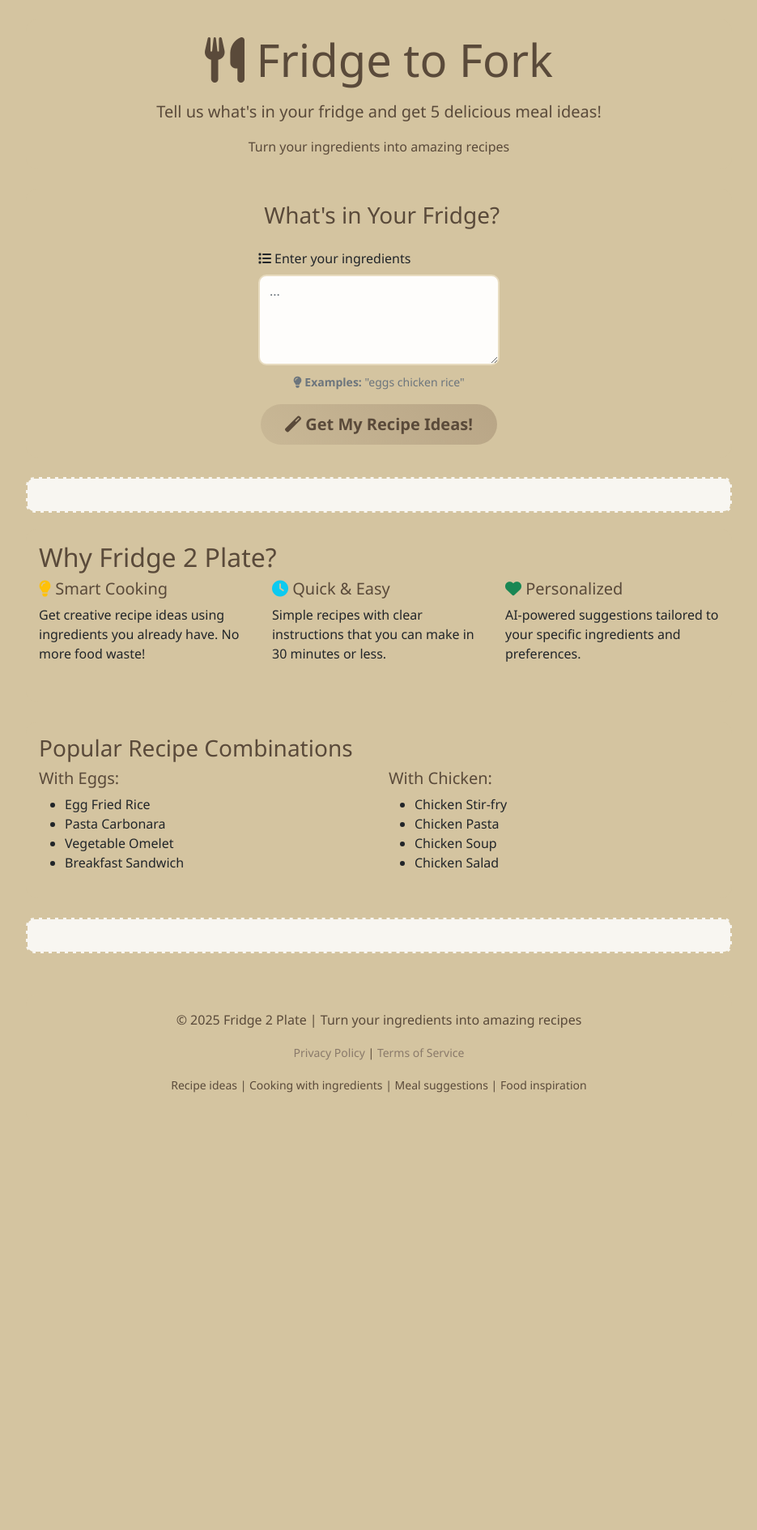
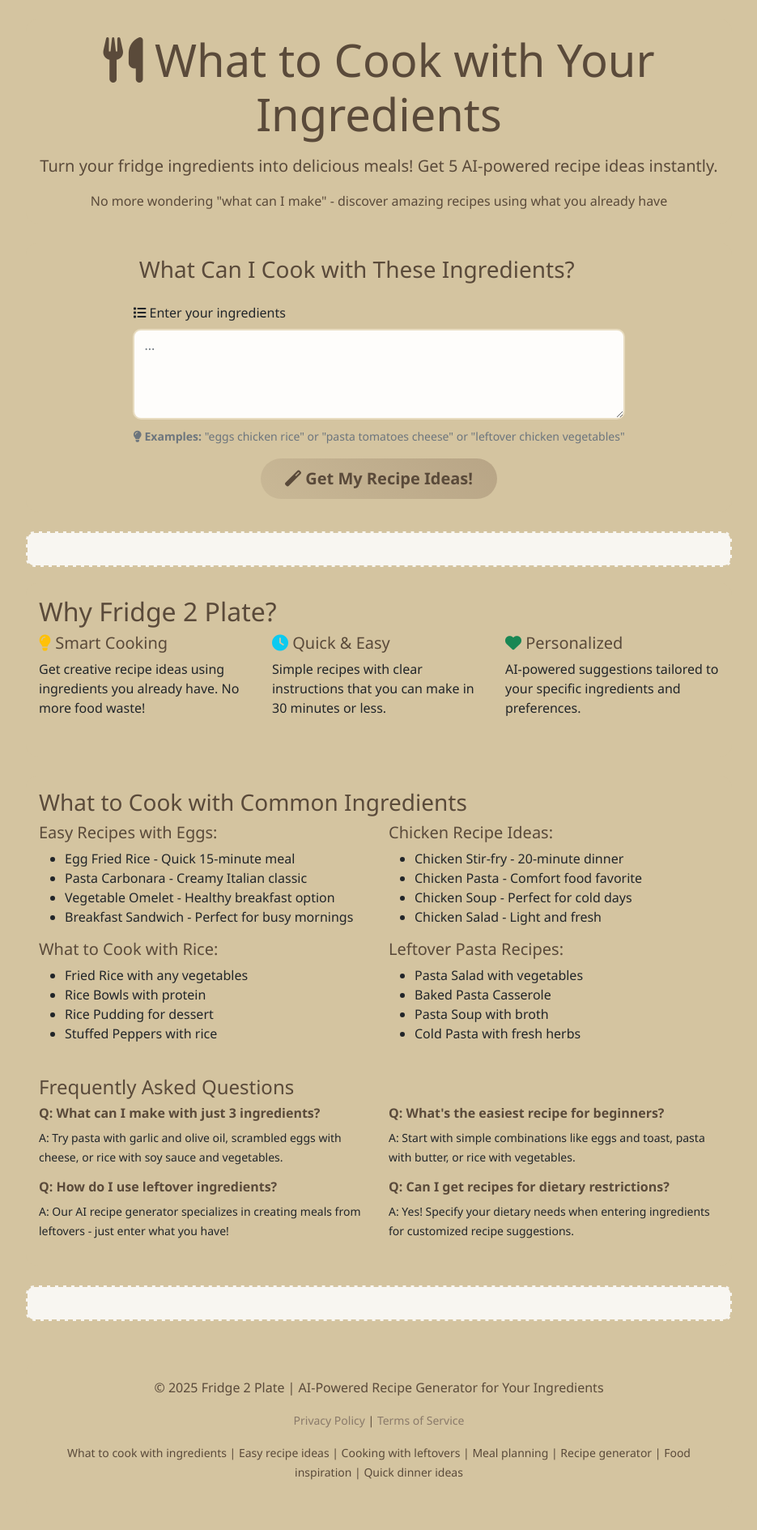
Before and after one commit to chuneappdev/brokeMealApp, a Flask app: page / in a window 1280 px wide. Shown: the whole page at 81% size, without its empty margins (172-1107 px from the left). Before the commit the page ends 1349 px from the top, so only its background shows below. Run offline with Flask 3, Linux system fonts and the light colour scheme.

Commit message:
Major SEO optimization: enhanced keywords, structured data, FAQ section, and content expansion

```diff
--- a/templates/index.html
+++ b/templates/index.html
@@ -3,24 +3,49 @@
 <head>
     <meta charset="UTF-8">
     <meta name="viewport" content="width=device-width, initial-scale=1.0">
-    <title>Fridge 2 Plate - What to Cook with Your Ingredients</title>
-    <meta name="description" content="Enter your fridge ingredients and get 5 delicious meal ideas. Perfect recipe suggestions based on what you already have!">
-    <meta name="keywords" content="recipe ideas, cooking with ingredients, what to cook, meal suggestions, fridge ingredients">
+    <title>What to Cook with Your Ingredients - Recipe Ideas | Fridge 2 Plate</title>
+    <meta name="description" content="Enter your fridge ingredients and get 5 delicious meal ideas instantly. AI-powered recipe suggestions using ingredients you already have. No food waste, endless possibilities!">
+    <meta name="keywords" content="what to cook with ingredients, recipe ideas, meal suggestions, cooking with leftovers, easy recipes, fridge ingredients, recipe generator, what can I make, food ideas, cooking inspiration, leftover recipes, ingredient-based recipes">
 
     <!-- Open Graph / Facebook -->
     <meta property="og:type" content="website">
     <meta property="og:url" content="https://web-production-40a36.up.railway.app/">
-    <meta property="og:title" content="Fridge 2 Plate - Recipe Ideas from Your Ingredients">
-    <meta property="og:description" content="Get 5 delicious meal ideas based on ingredients you already have">
+    <meta property="og:title" content="What to Cook with Your Ingredients - AI Recipe Generator">
+    <meta property="og:description" content="Turn your fridge ingredients into amazing meals! Get 5 personalized recipe ideas instantly using AI technology.">
 
     <!-- Twitter -->
     <meta property="twitter:card" content="summary_large_image">
     <meta property="twitter:url" content="https://web-production-40a36.up.railway.app/">
-    <meta property="twitter:title" content="Fridge 2 Plate - Recipe Ideas from Your Ingredients">
-    <meta property="twitter:description" content="Get 5 delicious meal ideas based on ingredients you already have">
+    <meta property="twitter:title" content="What to Cook with Your Ingredients - AI Recipe Generator">
+    <meta property="twitter:description" content="Turn your fridge ingredients into amazing meals! Get 5 personalized recipe ideas instantly using AI technology.">
 
     <!-- Google AdSense -->
      <meta name="google-adsense-account" content="ca-pub-8208278723795169">
+
+    <!-- Structured Data for SEO -->
+    <script type="application/ld+json">
+    {
+        "@context": "https://schema.org",
+        "@type": "WebApplication",
+        "name": "Fridge 2 Plate - Recipe Generator",
+        "description": "AI-powered recipe generator that creates meal ideas from your ingredients",
+        "url": "https://web-production-40a36.up.railway.app/",
+        "applicationCategory": "FoodEstablishmentReservation",
+        "operatingSystem": "Any",
+        "offers": {
+            "@type": "Offer",
+            "price": "0",
+            "priceCurrency": "USD"
+        },
+        "featureList": [
+            "Recipe ideas from ingredients",
+            "AI-powered meal suggestions",
+            "Leftover ingredient recipes",
+            "Quick dinner ideas",
+            "Easy cooking inspiration"
+        ]
+    }
+    </script>
 
     <script async src="https://pagead2.googlesyndication.com/pagead/js/adsbygoogle.js?client=ca-pub-8208278723795169" crossorigin="anonymous"></script>
 
@@ -268,10 +293,10 @@
         <div class="card header-card mb-4">
             <div class="card-body">
                 <h1 class="display-4 mb-3">
-                    <i class="fas fa-utensils"></i> Fridge to Fork
+                    <i class="fas fa-utensils"></i> What to Cook with Your Ingredients
                 </h1>
-                <p class="lead">Tell us what's in your fridge and get 5 delicious meal ideas!</p>
-                <p class="mb-0">Turn your ingredients into amazing recipes</p>
+                <p class="lead">Turn your fridge ingredients into delicious meals! Get 5 AI-powered recipe ideas instantly.</p>
+                <p class="mb-0">No more wondering "what can I make" - discover amazing recipes using what you already have</p>
             </div>
         </div>
 
@@ -279,7 +304,7 @@
         <div class="card mb-4" style="align-items: center;">
             <div class="card-body" style="max-width: 85%; ;">
                 <h3 class="card-title mb-4">
-                    <i class="fas fa-refrigerator text-primary"></i> What's in Your Fridge?
+                    <i class="fas fa-refrigerator text-primary"></i> What Can I Cook with These Ingredients?
                 </h3>
 
                 <form id="mealForm">
@@ -298,7 +323,7 @@
                         <div class="mt-2 text-center">
                             <small class="text-muted">
                                 <i class="fas fa-lightbulb"></i>
-                                <strong>Examples:</strong> "eggs chicken rice"
+                                <strong>Examples:</strong> "eggs chicken rice" or "pasta tomatoes cheese" or "leftover chicken vegetables"
                             </small>
                         </div>
                     </div>
@@ -371,25 +396,62 @@
         <!-- Popular Ingredients -->
         <div class="card mb-4">
             <div class="card-body">
-                <h3>Popular Recipe Combinations</h3>
+                <h3>What to Cook with Common Ingredients</h3>
                 <div class="row">
                     <div class="col-md-6">
-                        <h5>With Eggs:</h5>
+                        <h5>Easy Recipes with Eggs:</h5>
                         <ul>
-                            <li>Egg Fried Rice</li>
-                            <li>Pasta Carbonara</li>
-                            <li>Vegetable Omelet</li>
-                            <li>Breakfast Sandwich</li>
+                            <li>Egg Fried Rice - Quick 15-minute meal</li>
+                            <li>Pasta Carbonara - Creamy Italian classic</li>
+                            <li>Vegetable Omelet - Healthy breakfast option</li>
+                            <li>Breakfast Sandwich - Perfect for busy mornings</li>
+                        </ul>
+
+                        <h5>What to Cook with Rice:</h5>
+                        <ul>
+                            <li>Fried Rice with any vegetables</li>
+                            <li>Rice Bowls with protein</li>
+                            <li>Rice Pudding for dessert</li>
+                            <li>Stuffed Peppers with rice</li>
                         </ul>
                     </div>
                     <div class="col-md-6">
-                        <h5>With Chicken:</h5>
+                        <h5>Chicken Recipe Ideas:</h5>
                         <ul>
-                            <li>Chicken Stir-fry</li>
-                            <li>Chicken Pasta</li>
-                            <li>Chicken Soup</li>
-                            <li>Chicken Salad</li>
+                            <li>Chicken Stir-fry - 20-minute dinner</li>
+                            <li>Chicken Pasta - Comfort food favorite</li>
+                            <li>Chicken Soup - Perfect for cold days</li>
+                            <li>Chicken Salad - Light and fresh</li>
                         </ul>
+
+                        <h5>Leftover Pasta Recipes:</h5>
+                        <ul>
+                            <li>Pasta Salad with vegetables</li>
+                            <li>Baked Pasta Casserole</li>
+                            <li>Pasta Soup with broth</li>
+                            <li>Cold Pasta with fresh herbs</li>
+                        </ul>
+                    </div>
+                </div>
+
+                <!-- FAQ Section for SEO -->
+                <div class="mt-4">
+                    <h4>Frequently Asked Questions</h4>
+                    <div class="row">
+                        <div class="col-md-6">
+                            <h6><strong>Q: What can I make with just 3 ingredients?</strong></h6>
+                            <p><small>A: Try pasta with garlic and olive oil, scrambled eggs with cheese, or rice with soy sauce and vegetables.</small></p>
+
+                            <h6><strong>Q: How do I use leftover ingredients?</strong></h6>
+                            <p><small>A: Our AI recipe generator specializes in creating meals from leftovers - just enter what you have!</small></p>
+                        </div>
+                        <div class="col-md-6">
+                            <h6><strong>Q: What's the easiest recipe for beginners?</strong></h6>
+                            <p><small>A: Start with simple combinations like eggs and toast, pasta with butter, or rice with vegetables.</small></p>
+
+                            <h6><strong>Q: Can I get recipes for dietary restrictions?</strong></h6>
+                            <p><small>A: Yes! Specify your dietary needs when entering ingredients for customized recipe suggestions.</small></p>
+                        </div>
                     </div>
                 </div>
             </div>
@@ -448,7 +510,7 @@
 
         <!-- Footer -->
         <div class="footer">
-            <p>&copy; 2025 Fridge 2 Plate | Turn your ingredients into amazing recipes</p>
+            <p>&copy; 2025 Fridge 2 Plate | AI-Powered Recipe Generator for Your Ingredients</p>
             <p>
                 <small>
                     <a href="/privacy" style="color: #8a7a6a; text-decoration: none;">Privacy Policy</a> |
@@ -457,7 +519,7 @@
             </p>
             <p>
                 <small>
-                    Recipe ideas | Cooking with ingredients | Meal suggestions | Food inspiration
+                    What to cook with ingredients | Easy recipe ideas | Cooking with leftovers | Meal planning | Recipe generator | Food inspiration | Quick dinner ideas
                 </small>
             </p>
         </div>
```
